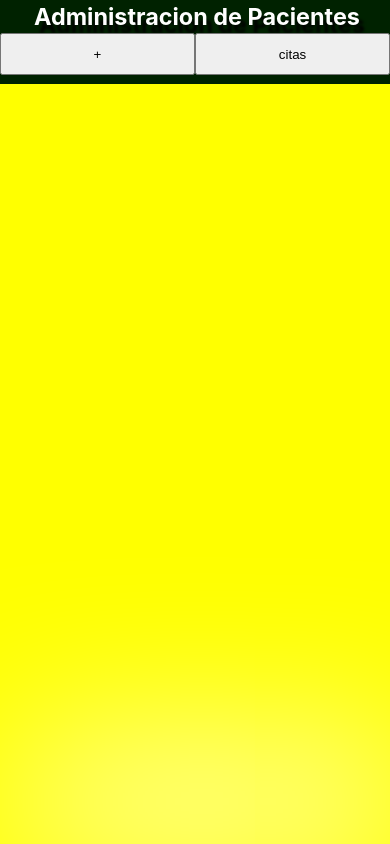
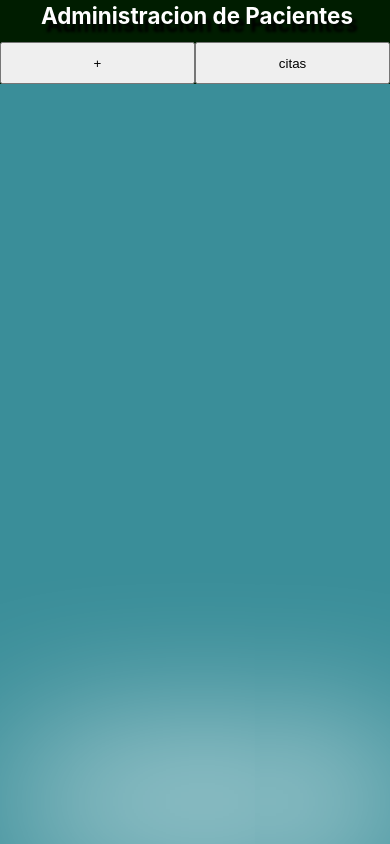
Before and after one commit to CodeBAou/app_administracion_pacientes_react, a React (Create React App) app: page / in a window 390 px wide. Built offline with nearby package versions, Linux system fonts and the light colour scheme.

Commit message:
CSS Y MAQUETADO BASE TERMINADOS

```diff
--- a/src/App.js
+++ b/src/App.js
@@ -32,7 +32,7 @@ function App() {
 
     <div className="content">
 
-      <div className="titulo_pagina">
+      <div className="titulo_pagina_content">
 
         <h1>Administracion de Pacientes</h1>
 
--- a/src/assets/css/App.css
+++ b/src/assets/css/App.css
@@ -34,39 +34,41 @@
   overflow:hidden;
 
 }
-.titulo_pagina{
+.titulo_pagina_content{
 
   position:absolute;
   top:0px;
   left:0px;
   width:100%;
   height:10vh;
-  background:rgb(0, 34, 0);
+  background:rgb(0, 29, 0);
   text-align:center;
   box-shadow:20px 90vh 20vh white;
   text-shadow: 5px 8px 3px black;
 }
 
 .Header_Api_Pacientes{
+
   width:50%;
   height:90vh;
   padding-top:10vh;
-  background: yellow;
-
+  background:rgba(0, 27, 8,0.4);
 }
 
 .Api_Pacientes_content{
+
   width:50%;
   height:90vh;
   padding-top:10vh;
-  background: red;
+  background:rgba(0, 27, 8,0.5);
 }
 
 h1{
 
   width:100%;
   color:white;
-  font-size:1.2em;
+  font-size:3em;
+  margin-top:0px;
 }
 
 .body_Carre{
@@ -77,12 +79,15 @@ h1{
 
 
 @media(min-width:770px){
+
   .Header_Api_Pacientes{
+
     margin:0%;
     float:left;
   }
 
   .Api_Pacientes_content{
+
     margin-left:0%;
     float:left;
   }
@@ -100,11 +105,18 @@ h1{
     overflow: hidden;
   }
 
+  .titulo_pagina_content{
+
+    display:grid;
+    grid-template-rows:50% 50%;
+
+  }
+
   h1{
 
     width:100%;
     color:white;
-    font-size:6vw;
+    font-size:1.4em;
     float:left;
     margin:2px;
   }
@@ -141,6 +153,7 @@ h1{
   }
 
   .body_Carre{
+
       width:200%;
   }
 
```
